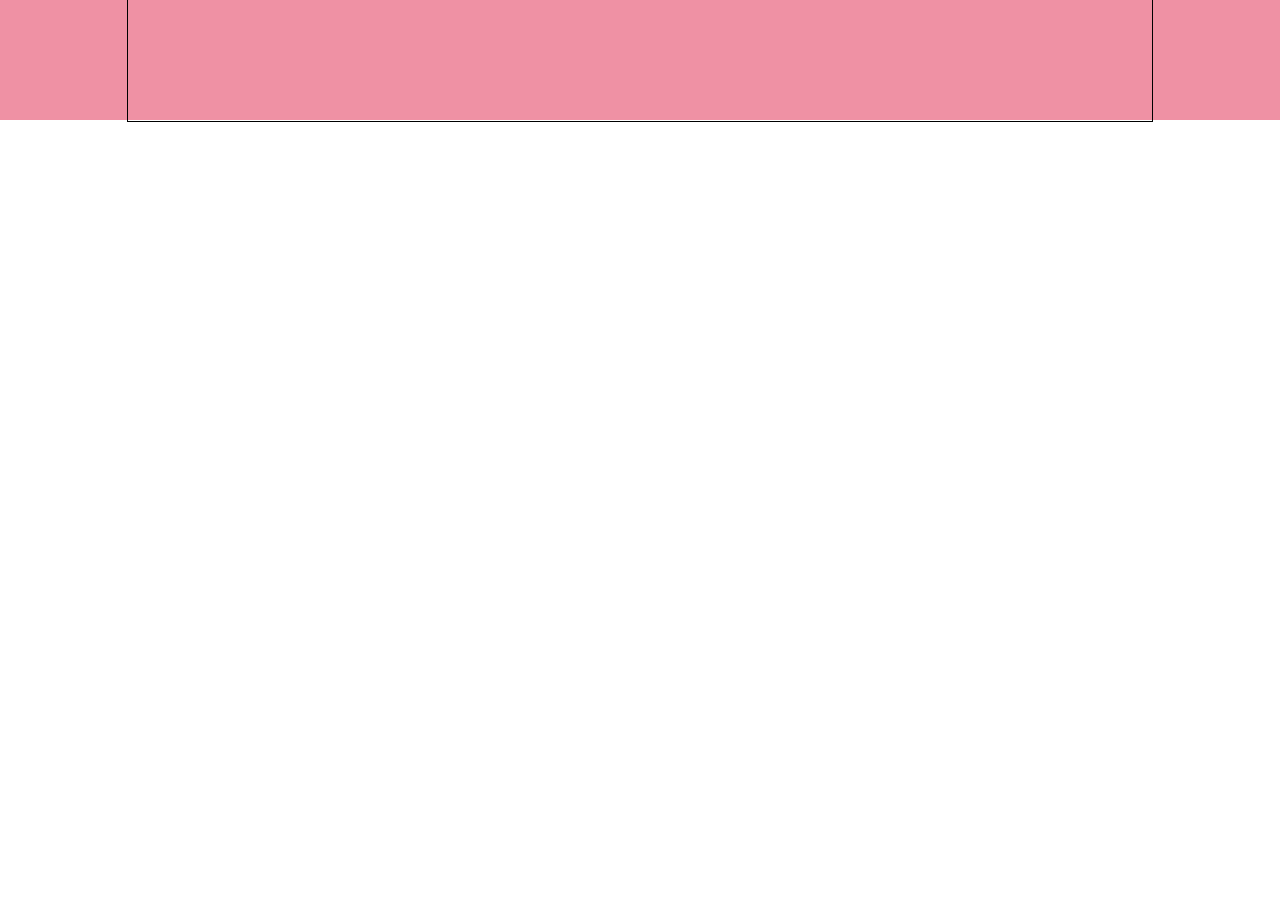
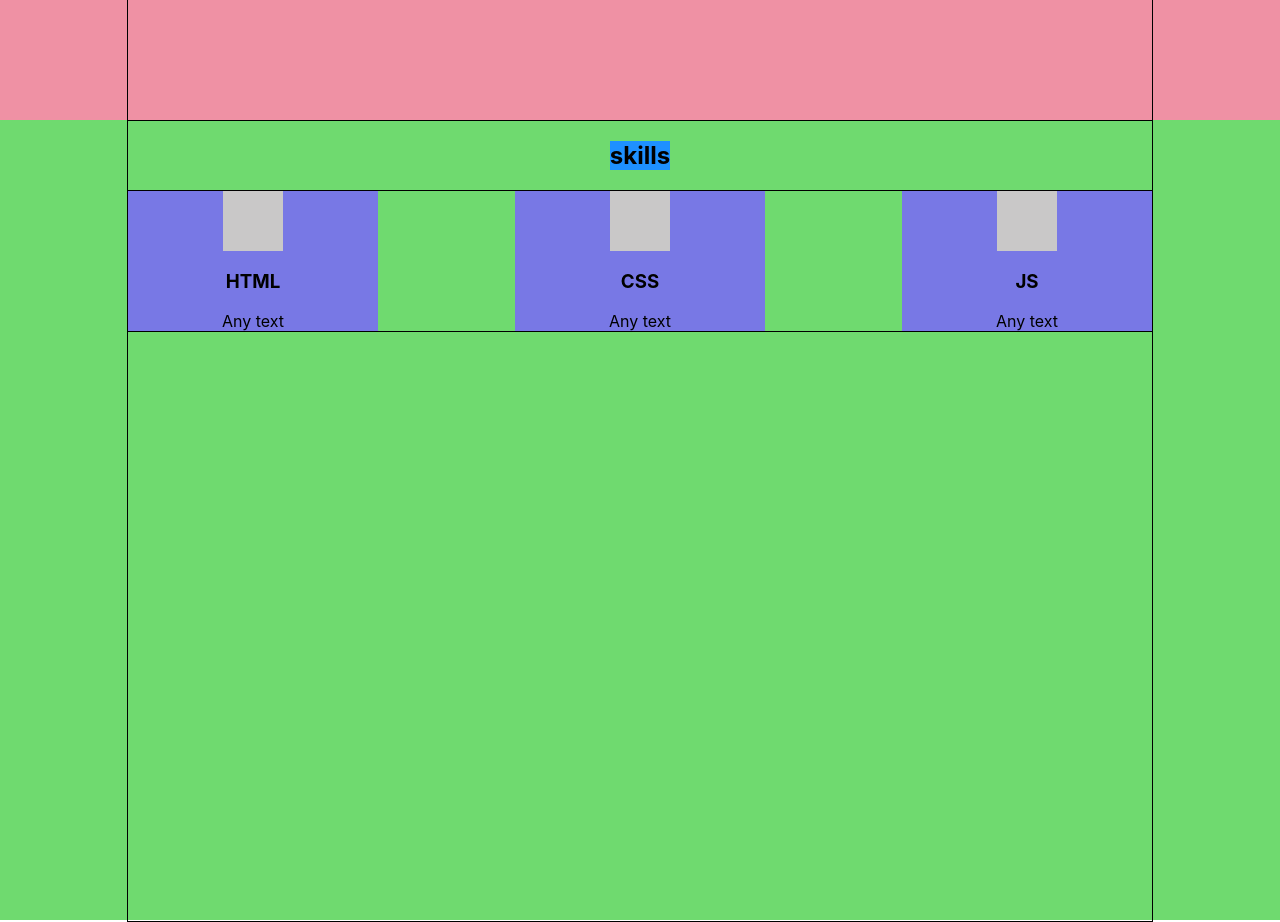
Before and after one commit to AleksandrFROLik/Portfolio, a React (Create React App) app: page / in a window 1280 px wide. Shown: the part 760-1682 px from the top of the page. Before the commit the page ends 882 px from the top, so only its background shows below. Built offline with nearby package versions, Linux system fonts and the light colour scheme.

Commit message:
Portfolio path 2

```diff
--- a/src/App.tsx
+++ b/src/App.tsx
@@ -2,12 +2,14 @@ import React from 'react';
 import './App.css';
 import {MainHeader} from "./components/header/MainHeader";
 import {Main} from "./components/main/Main";
+import {Skills} from "./components/skills/Skills";
 
 function App() {
     return (
         <div className="App">
             <MainHeader/>
             <Main/>
+            <Skills/>
         </div>
     );
 }
--- /dev/null
+++ b/src/components/skills/Skills.module.css
@@ -0,0 +1,23 @@
+.skillsBlock {
+    height: 100vh;
+    background-color: #6fda6f;
+}
+
+.skillsContainer {
+    align-items: center;
+    flex-direction: column;
+    justify-content: flex-start;
+}
+
+.title {
+    background-color: dodgerblue;
+
+}
+
+.skills {
+    width: 100%;
+    border: 1px solid;
+    display: flex;
+    justify-content: space-between;
+
+}
--- /dev/null
+++ b/src/components/skills/Skills.tsx
@@ -0,0 +1,21 @@
+import React from "react";
+import styles from './Skills.module.css'
+import stylesContainer from '../stylesComponent/styles/stylesContainer.module.css'
+import {Skill} from "./skill/Skill";
+
+export const Skills = () => {
+    return(
+        <div className={styles.skillsBlock}>
+            <div className={`${stylesContainer.container} ${styles.skillsContainer}`}>
+                <h2 className={styles.title}>skills</h2>
+                <div className={styles.skills}>
+                    <Skill title="HTML" description={"Any text"}/>
+                    <Skill title="CSS" description={"Any text"}/>
+                    <Skill title="JS" description={"Any text"}/>
+                </div>
+            </div>
+
+        </div>
+    )
+
+}
--- /dev/null
+++ b/src/components/skills/skill/Skill.module.css
@@ -0,0 +1,15 @@
+.skillBlock {
+    width: 250px;
+    background-color: #7878e5;
+    display: flex;
+    flex-direction: column;
+    align-items: center;
+    text-align: center;
+
+}
+
+.icon  {
+    width: 60px;
+    height: 60px;
+    background-color: #c9c8c8;
+}
--- /dev/null
+++ b/src/components/skills/skill/Skill.tsx
@@ -0,0 +1,18 @@
+import React from "react";
+import styles from './Skill.module.css'
+
+type SkillType = {
+    title: string
+    description: string
+}
+
+export const Skill: React.FC<SkillType> = ({title, description}: SkillType) => {
+    return (
+        <div className={styles.skillBlock}>
+            <div className={styles.icon}></div>
+            <h3>{title}</h3>
+            <span className={styles.description}>{description}</span>
+        </div>
+    )
+
+}
--- a/src/components/stylesComponent/styles/stylesContainer.module.css
+++ b/src/components/stylesComponent/styles/stylesContainer.module.css
@@ -6,5 +6,5 @@
 
     display: flex;
     align-items: center;
-    justify-content: space-between;
+    justify-content: space-around;
 }
```
